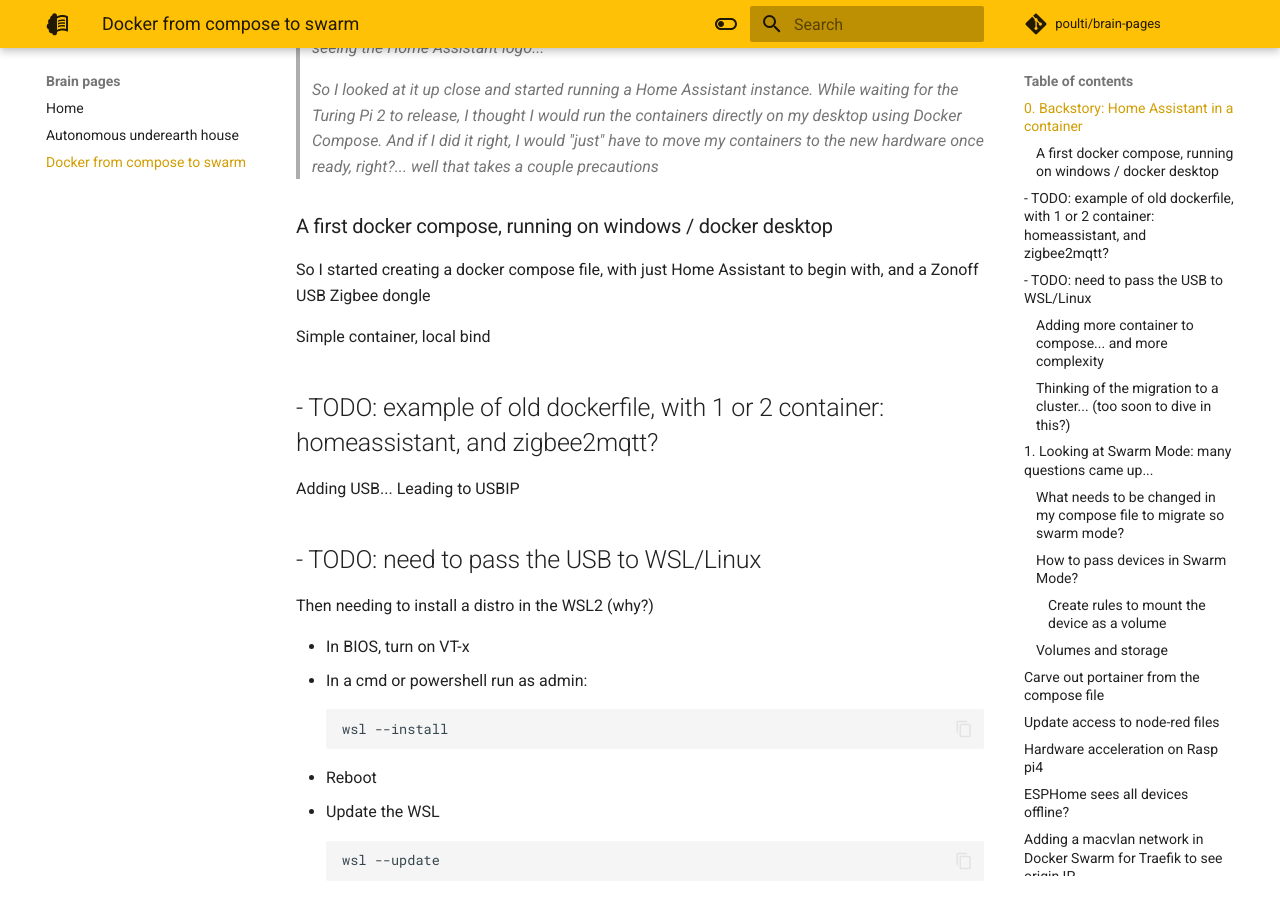
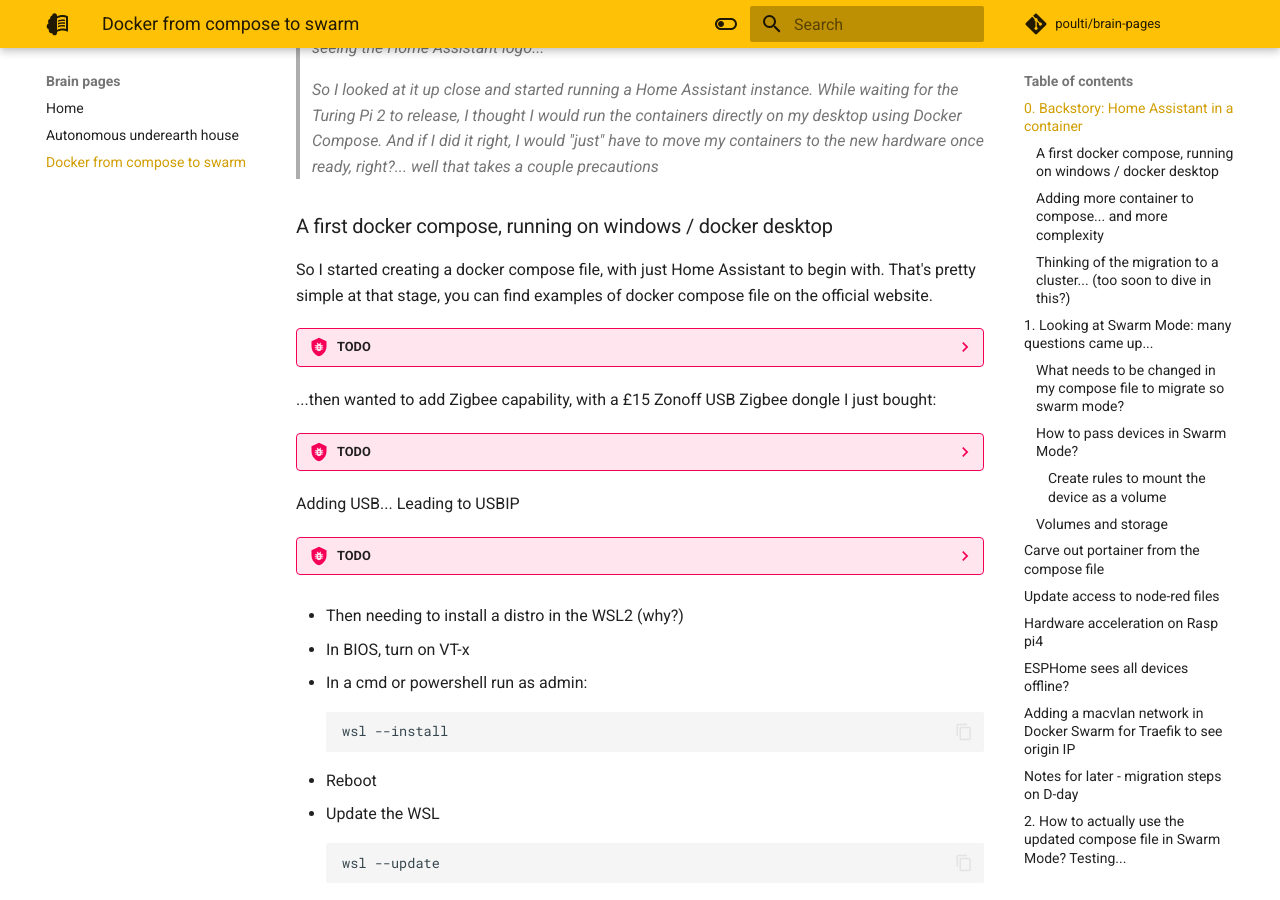
Before and after one commit to poulti/brain-pages, an MkDocs documentation site: the page built from docs/docker-from-compose-to-swarm.md, in a window 1280 px wide and 900 px high, scrolled down 648 px. Built offline with MkDocs 1.6.1 and Material for MkDocs 9.7.7, drawn with Linux system fonts in a browser that asks for light colours; comment, search, counter and statistics services are not loaded.

Commit message:
Restructure a bit first docker compose and todo

```diff
--- a/docs/docker-from-compose-to-swarm.md
+++ b/docs/docker-from-compose-to-swarm.md
@@ -20,15 +20,20 @@
 
 ### A first docker compose, running on windows / docker desktop
 
-So I started creating a docker compose file, with just Home Assistant to begin with, and a Zonoff USB Zigbee dongle
+So I started creating a docker compose file, with just Home Assistant to begin with. That's pretty simple at that stage, you can find examples of docker compose file on the official website.
 
-Simple container, local bind
+??? bug "TODO"
+    Simple container, local bind
 
-- TODO: example of old dockerfile, with 1 or 2 container: homeassistant, and zigbee2mqtt?
--
+...then wanted to add Zigbee capability, with a £15 Zonoff USB Zigbee dongle I just bought:
+
+??? bug "TODO"
+    example of old dockerfile, with 1 or 2 container: homeassistant, mosquitto and zigbee2mqtt?
+
 Adding USB... Leading to USBIP
 
-- TODO: need to pass the USB to WSL/Linux
+??? bug "TODO"
+    need to pass the USB to WSL/Linux
 -
 Then needing to install a distro in the WSL2 (why?)
 
```
